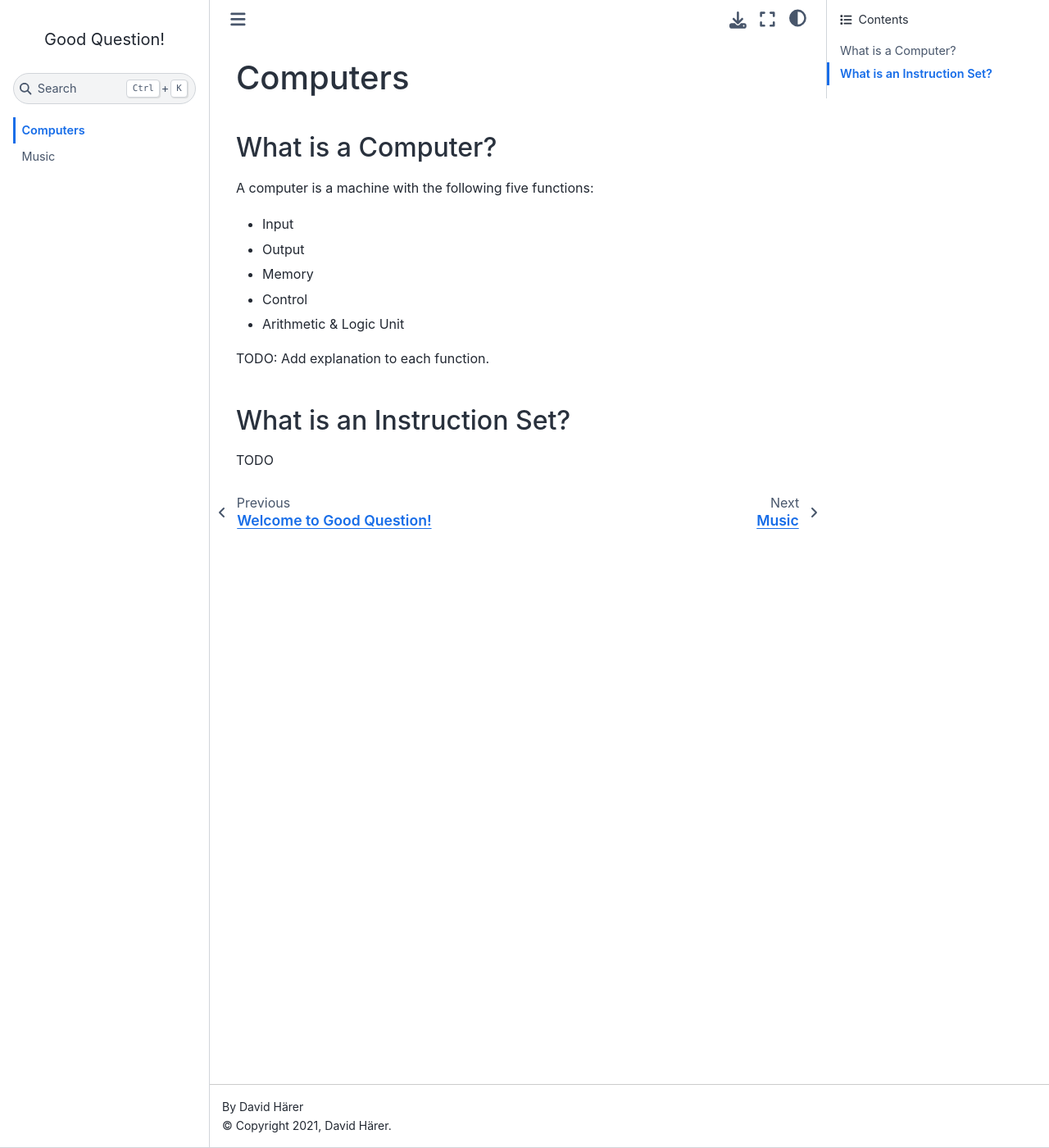
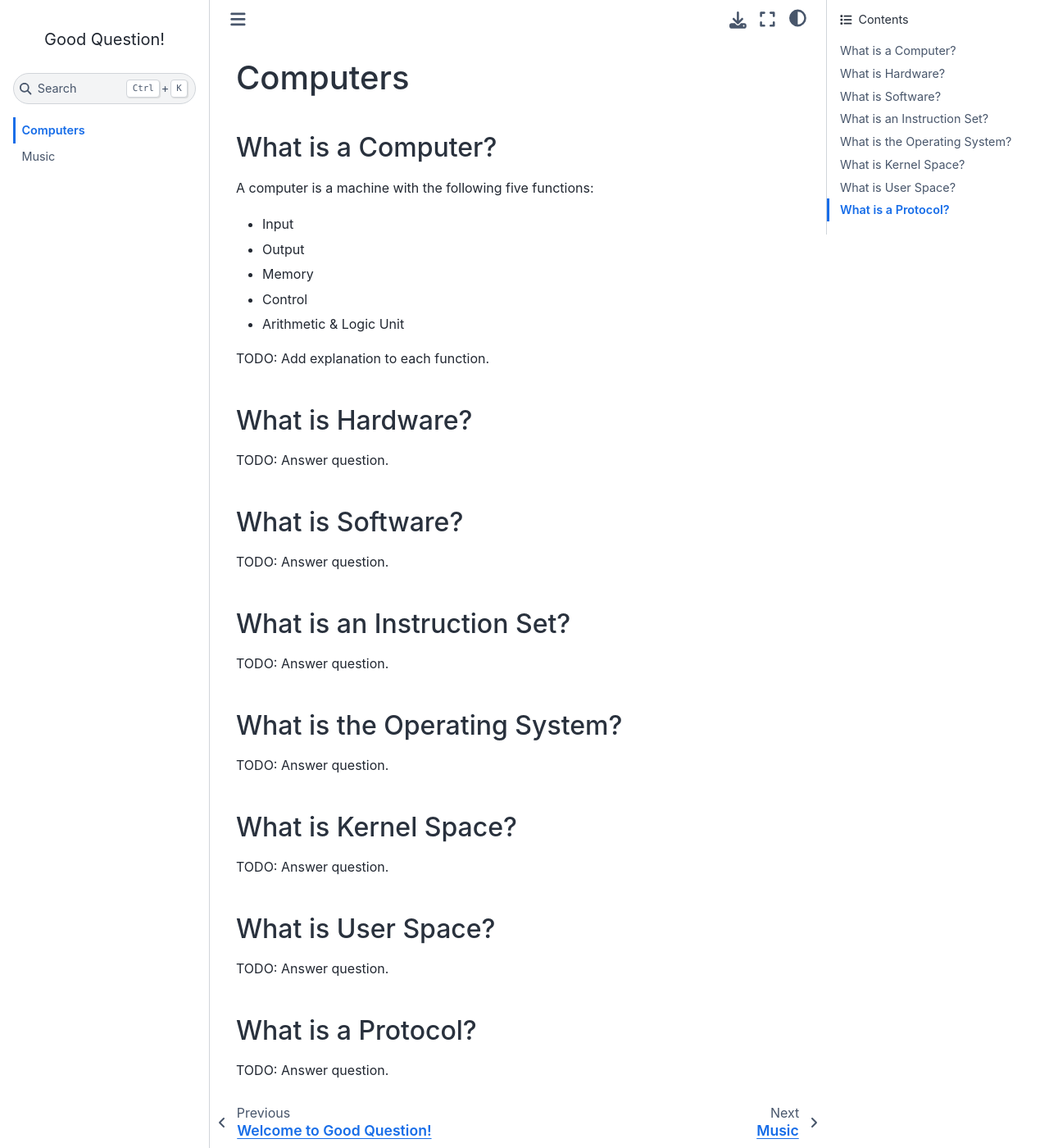
Before and after one commit to DavidHeresy/good-question, a Sphinx documentation site: the page built from source/computers/index.rst, in a window 1280 px wide and 1400 px high. Shown: the whole window at 82% size. Built offline with Sphinx 7.4.7 and the Sphinx Book theme 1.1.4, drawn with Linux system fonts in a browser that asks for light colours.

Commit message:
Add questions.

```diff
--- a/source/computers/index.rst
+++ b/source/computers/index.rst
@@ -16,7 +16,43 @@ A computer is a machine with the following five functions:
 TODO: Add explanation to each function.
 
 
+What is Hardware?
+-----------------
+
+TODO: Answer question.
+
+
+What is Software?
+-----------------
+
+TODO: Answer question.
+
+
 What is an Instruction Set?
 ---------------------------
 
-TODO
+TODO: Answer question.
+
+
+What is the Operating System?
+-----------------------------
+
+TODO: Answer question.
+
+
+What is Kernel Space?
+---------------------
+
+TODO: Answer question.
+
+
+What is User Space?
+-------------------
+
+TODO: Answer question.
+
+
+What is a Protocol?
+-------------------
+
+TODO: Answer question.
```
